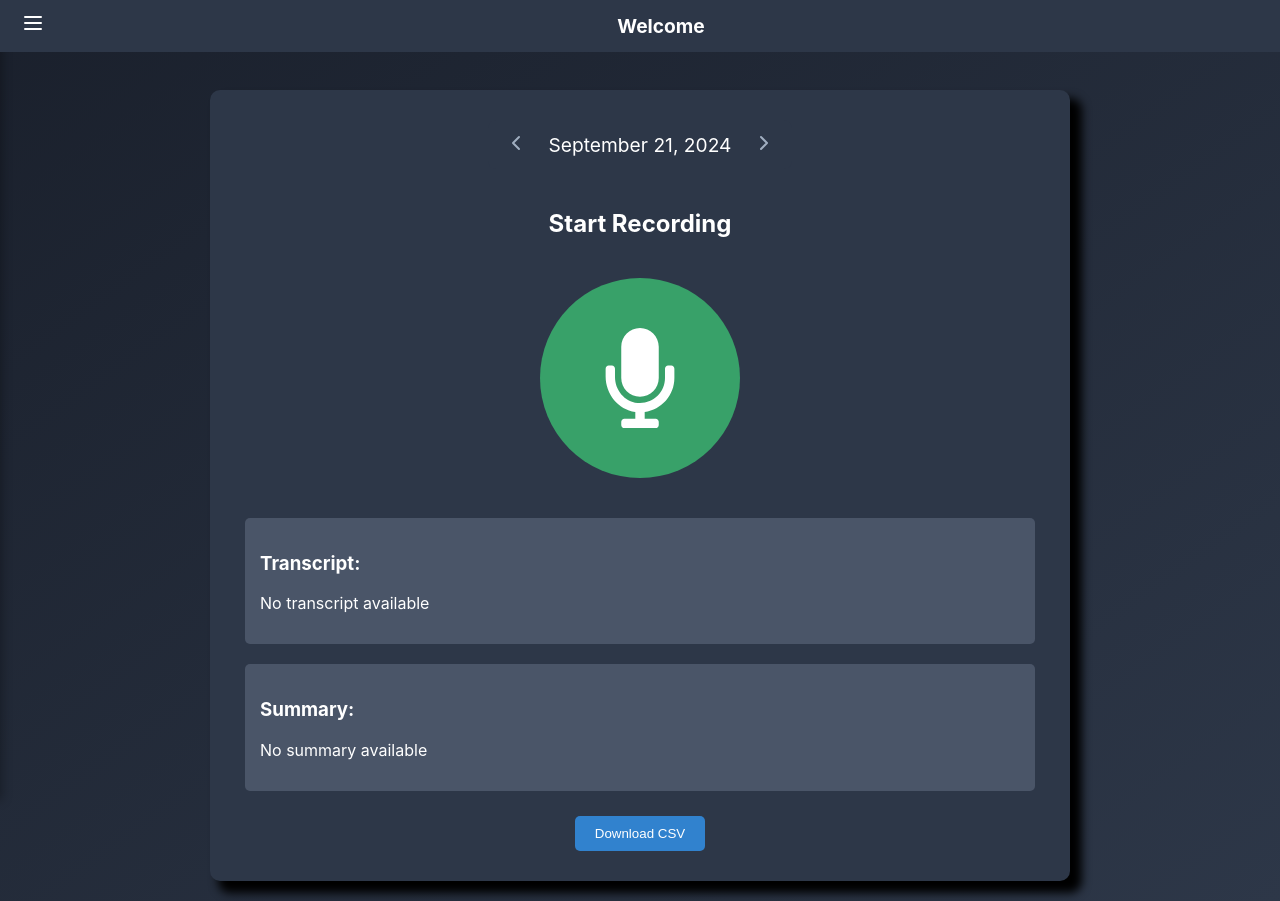
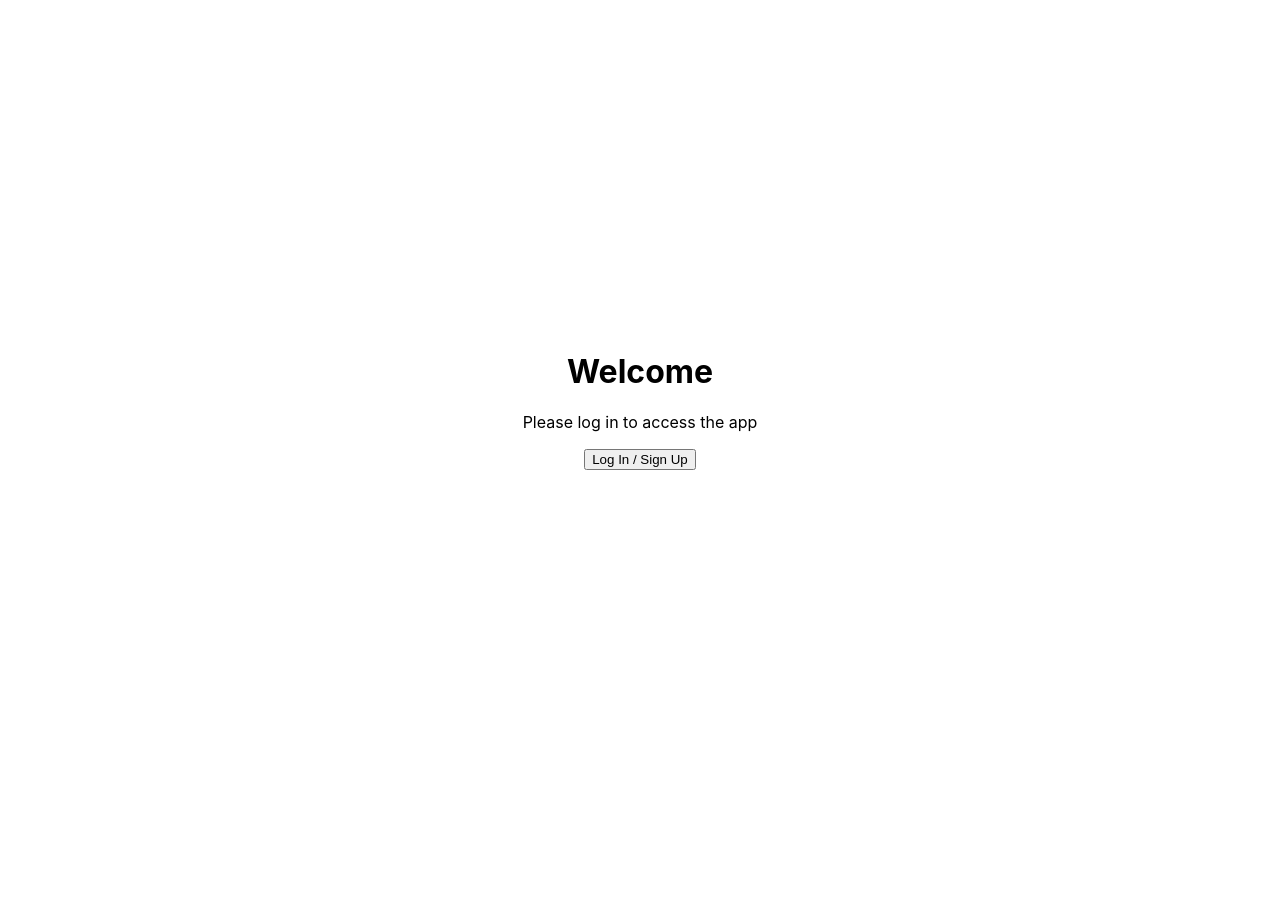
Before and after one commit to rtshah/hackrace14, a React (Create React App) app in the folder hackrace14/: page / in a window 1280 px wide. After the commit the page ends 800 px from the top, so only its background shows below. Built offline with nearby package versions, Linux system fonts and the light colour scheme; no server answers; the database is empty.

Commit message:
added auth0

```diff
--- a/hackrace14/package.json
+++ b/hackrace14/package.json
@@ -3,6 +3,7 @@
   "version": "0.1.0",
   "private": true,
   "dependencies": {
+    "@auth0/auth0-react": "^2.2.4",
     "@tailwindcss/forms": "^0.5.9",
     "@testing-library/jest-dom": "^5.17.0",
     "@testing-library/react": "^13.4.0",
@@ -53,5 +54,8 @@
       "last 1 firefox version",
       "last 1 safari version"
     ]
+  },
+  "devDependencies": {
+    "@types/react": "^18.3.8"
   }
 }
--- a/hackrace14/src/App.js
+++ b/hackrace14/src/App.js
@@ -1,20 +1,27 @@
-import logo from './logo.svg';
-import './App.css';
+import React from 'react';
 import { BrowserRouter as Router, Route, Routes } from 'react-router-dom';
-
+import { Auth0Provider } from '@auth0/auth0-react';
 import Home from './Home.tsx';
 import Transcripts from './Transcripts.tsx';
 import Metrics from './Metrics.tsx';
+import Login from './Login.tsx';
 
 function App() {
   return (
-    <Router>
-      <Routes>
-        <Route path="/" element={<Home />} />
-        <Route path="/Transcripts" element={<Transcripts />} />
-        <Route path="/metrics" element={<Metrics />} />
-      </Routes>
-    </Router>
+    <Auth0Provider
+      domain="dev-uew5gflpuav8725n.us.auth0.com"
+      clientId="2KCRfIasmjgsawGTg92O7bIiAhC6hDGG"
+      authorizationParams={{ redirect_uri: window.location.origin + '/home' }}
+    >
+      <Router>
+        <Routes>
+          <Route path="/" element={<Login />} /> {/* Login page */}
+          <Route path="/home" element={<Home />} /> {/* Protected home page */}
+          <Route path="/transcripts" element={<Transcripts />} />
+          <Route path="/metrics" element={<Metrics />} />
+        </Routes>
+      </Router>
+    </Auth0Provider>
   );
 }
 
--- /dev/null
+++ b/hackrace14/src/Login.tsx
@@ -0,0 +1,31 @@
+import React from 'react';
+import { useAuth0 } from '@auth0/auth0-react';
+
+const Login: React.FC = () => {
+  const { loginWithRedirect, isAuthenticated, isLoading } = useAuth0();
+
+  // Redirect the user to the home page if already authenticated
+  if (isAuthenticated) {
+    window.location.href = "/home";
+    console.log("Redirecting to home page");
+    return null;
+  }
+
+  if (isLoading) {
+    return <div>Loading...</div>;
+  }
+
+  return (
+    <div style={{ display: 'flex', justifyContent: 'center', alignItems: 'center', height: '100vh' }}>
+      <div style={{ textAlign: 'center' }}>
+        <h1>Welcome</h1>
+        <p>Please log in to access the app</p>
+        <button onClick={() => loginWithRedirect()}>
+          Log In / Sign Up
+        </button>
+      </div>
+    </div>
+  );
+};
+
+export default Login;
```
Also changed, not shown: 1 other file (tests, documents, lock files or other folders).
